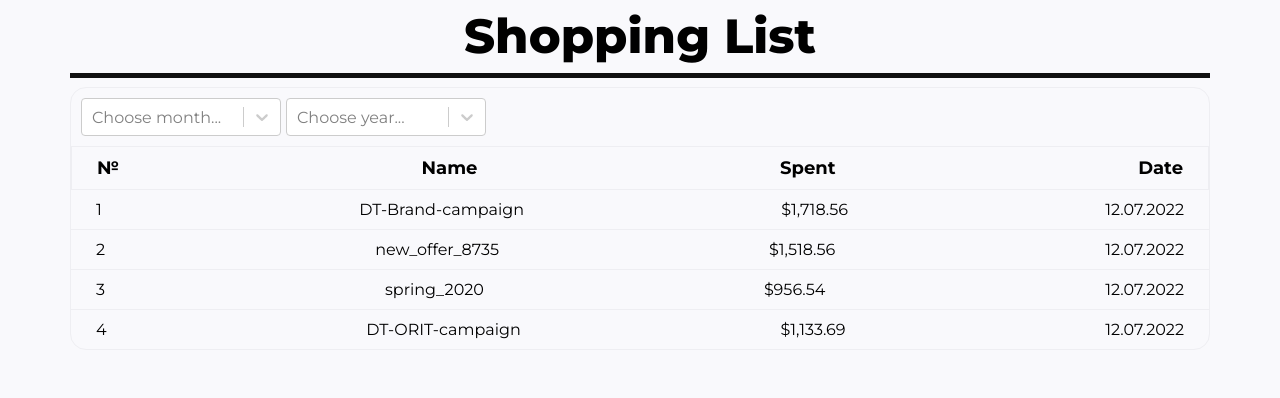
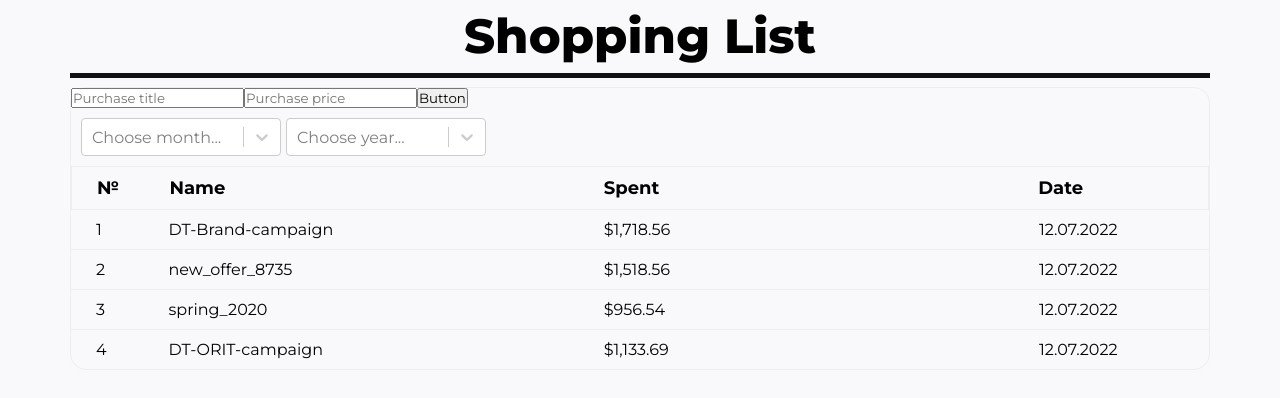
Before and after one commit to RomanRiezanov/Purchases-List, a React (Create React App) app: page / in a window 1280 px wide. Shown: the top 398 px of the page. Built offline with nearby package versions, Linux system fonts and the light colour scheme.

Commit message:
added form component, added logic "adding new purchase"

```diff
--- /dev/null
+++ b/src/components/UI/button/Button.tsx
@@ -0,0 +1,7 @@
+import styles from "./Button.module.scss";
+
+const Button = (props: any) => {
+  return <button {...props}>Button</button>;
+};
+
+export default Button;
--- /dev/null
+++ b/src/components/UI/input/Input.tsx
@@ -0,0 +1,7 @@
+import styles from "./Input.module.scss";
+
+const Input = (props: any) => {
+  return <input {...props} />;
+};
+
+export default Input;
--- a/src/components/main/Main.tsx
+++ b/src/components/main/Main.tsx
@@ -1,6 +1,23 @@
 import SelectedBlock from "./selected-block/SelectedBlock";
 import PurchasesList from "./purhcases-list/PurchasesList";
 import styles from "./Main.module.scss";
+import Input from "../UI/input/Input";
+import Button from "../UI/button/Button";
+import { useState } from "react";
+import PurchaseForm from "./purchase-form/PurchaseForm";
+
+export interface PurchasesTypes {
+  title: string;
+  price: string;
+}
+
+function formatDate(date: Date) {
+  return date.toLocaleDateString("ru-RU", {
+    year: "numeric",
+    month: "2-digit",
+    day: "2-digit",
+  });
+}
 
 const months = [
   { value: "January", label: "January" },
@@ -24,10 +41,54 @@ const years = [
 ];
 
 const Main = () => {
+  const [purchases, setPurhcases] = useState([
+    {
+      number: 1,
+      title: "DT-Brand-campaign",
+      price: "$1,718.56",
+      date: "12.07.2022",
+      id: 1,
+    },
+    {
+      number: 2,
+      title: "new_offer_8735",
+      price: "$1,518.56",
+      date: "12.07.2022",
+      id: 2,
+    },
+    {
+      number: 3,
+      title: "spring_2020",
+      price: "$956.54",
+      date: "12.07.2022",
+      id: 3,
+    },
+    {
+      number: 4,
+      title: "DT-ORIT-campaign",
+      price: "$1,133.69",
+      date: "12.07.2022",
+      id: 4,
+    },
+  ]);
+
+  const createPurchase = (newPurchase: PurchasesTypes) => {
+    setPurhcases([
+      ...purchases,
+      {
+        ...newPurchase,
+        number: purchases.length + 1,
+        id: purchases.length + 1,
+        date: formatDate(new Date()),
+      },
+    ]);
+  };
+
   return (
     <div className={styles.main}>
+      <PurchaseForm create={createPurchase} />
       <SelectedBlock months={months} years={years} />
-      <PurchasesList />
+      <PurchasesList purchases={purchases} />
     </div>
   );
 };
--- /dev/null
+++ b/src/components/main/purchase-form/PurchaseForm.tsx
@@ -0,0 +1,46 @@
+import Button from "../../UI/button/Button";
+import Input from "../../UI/input/Input";
+import styles from "./PurchaseForm.module.scss";
+import { ChangeEvent, useState } from "react";
+import { PurchasesTypes } from "../Main";
+
+interface PurchaseFormProps {
+  create: (purchase: PurchasesTypes) => void;
+}
+
+const PurchaseForm = ({ create }: PurchaseFormProps) => {
+  const [purchase, setPurchase] = useState<PurchasesTypes>({
+    title: "",
+    price: "",
+  });
+
+  const addNewPurchase = (event: ChangeEvent<HTMLInputElement>) => {
+    event.preventDefault();
+    create(purchase);
+    setPurchase({ title: "", price: "" });
+  };
+
+  return (
+    <div>
+      <Input
+        value={purchase.title}
+        onChange={(event: ChangeEvent<HTMLInputElement>) =>
+          setPurchase({ ...purchase, title: event.target.value })
+        }
+        type="text"
+        placeholder="Purchase title"
+      />
+      <Input
+        value={purchase.price}
+        onChange={(event: ChangeEvent<HTMLInputElement>) =>
+          setPurchase({ ...purchase, price: event.target.value })
+        }
+        type="text"
+        placeholder="Purchase price"
+      />
+      <Button onClick={addNewPurchase} />
+    </div>
+  );
+};
+
+export default PurchaseForm;
--- a/src/components/main/purhcases-list/PurchasesList.tsx
+++ b/src/components/main/purhcases-list/PurchasesList.tsx
@@ -1,43 +1,19 @@
 import PurchasesListHeader from "./purchases-list-header/PurchasesListHeader";
-import PurchasesListItem from "./purchases-list-item/PurchasesListItem";
+import PurchasesListItem, {
+  listItem,
+} from "./purchases-list-item/PurchasesListItem";
 import styles from "./PurchasesList.module.scss";
-const listItems = [
-  {
-    number: 1,
-    name: "DT-Brand-campaign",
-    price: "$1,718.56",
-    date: "12.07.2022",
-    id: 1,
-  },
-  {
-    number: 2,
-    name: "new_offer_8735",
-    price: "$1,518.56",
-    date: "12.07.2022",
-    id: 2,
-  },
-  {
-    number: 3,
-    name: "spring_2020",
-    price: "$956.54",
-    date: "12.07.2022",
-    id: 3,
-  },
-  {
-    number: 4,
-    name: "DT-ORIT-campaign",
-    price: "$1,133.69",
-    date: "12.07.2022",
-    id: 4,
-  },
-];
 
-const PurchasesList = () => {
+export interface listItems {
+  purchases: Array<listItem>;
+}
+
+const PurchasesList = ({ purchases }: listItems) => {
   return (
     <div className={styles.purchasesList}>
       <PurchasesListHeader />
       <div>
-        {listItems.map((list) => (
+        {purchases.map((list) => (
           <PurchasesListItem list={list} key={list.id} />
         ))}
       </div>
--- a/src/components/main/purhcases-list/purchases-list-header/PurchasesListHeader.module.scss
+++ b/src/components/main/purhcases-list/purchases-list-header/PurchasesListHeader.module.scss
@@ -1,10 +1,10 @@
 .list {
   font-weight: bold;
   font-size: 18px;
-  display: flex;
+  display: grid;
+  padding: 10px 25px;
+  grid-template-columns: 0.5fr 3fr 3fr 1fr;
   border: 1px solid #eeeef2;
-  padding: 10px 25px;
-  justify-content: space-between;
   &__item {
     text-decoration: none;
     list-style-type: none;
--- a/src/components/main/purhcases-list/purchases-list-item/PurchasesListItem.module.scss
+++ b/src/components/main/purhcases-list/purchases-list-item/PurchasesListItem.module.scss
@@ -1,7 +1,7 @@
 .listItem {
-  display: flex;
-  justify-content: space-between;
+  display: grid;
   padding: 10px 25px;
+  grid-template-columns: 0.5fr 3fr 3fr 1fr;
   &:not(:last-child) {
     border-bottom: 1px solid #eeeef2;
   }
--- a/src/components/main/purhcases-list/purchases-list-item/PurchasesListItem.tsx
+++ b/src/components/main/purhcases-list/purchases-list-item/PurchasesListItem.tsx
@@ -1,12 +1,12 @@
 import styles from "./PurchasesListItem.module.scss";
 
-interface PurchasesListItemProps {
+export interface PurchasesListItemProps {
   list: listItem;
 }
 
-interface listItem {
+export interface listItem {
   number: number;
-  name: string;
+  title: string;
   price: string;
   date: string;
   id: number;
@@ -16,7 +16,7 @@ const PurchasesListItem = ({ list }: PurchasesListItemProps) => {
   return (
     <div className={styles.listItem}>
       <div>{list.number}</div>
-      <div>{list.name}</div>
+      <div>{list.title}</div>
       <div>{list.price}</div>
       <div>{list.date}</div>
     </div>
```
Also changed, not shown: src/components/UI/button/Button.module.scss (added), src/components/UI/input/Input.module.scss (added), src/components/main/purchase-form/PurchaseForm.module.scss (added).
